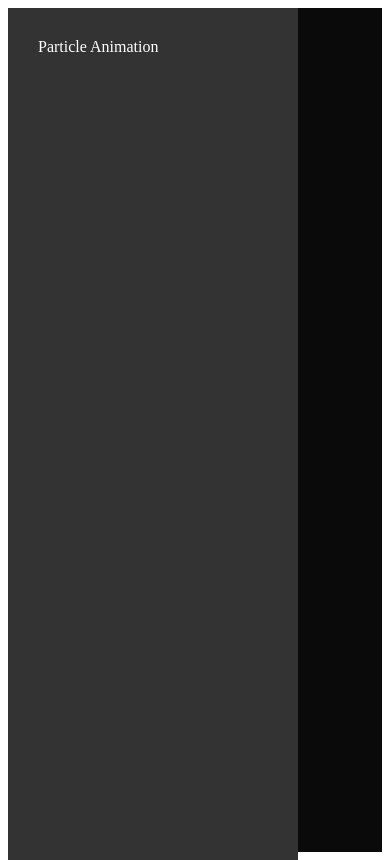
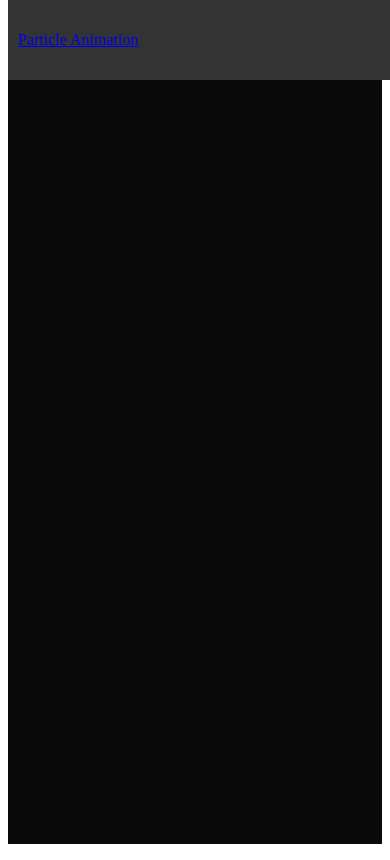
Before and after one commit to 9bfish8/AnimatePractice, a website: page public/index.html in a window 390 px wide. Drawn offline with nearby package versions, Linux system fonts and the light colour scheme.

Commit message:
fix:반응형 추가

```diff
--- a/public/component/sidebar/sidebar.css
+++ b/public/component/sidebar/sidebar.css
@@ -6,11 +6,17 @@
   padding: 20px;
 }
 
-.sidebar a {
-  color: white;
-  text-decoration: none;
-  padding: 10px;
-  display: block;
-  margin-bottom: 5px;
-  border-radius: 5px;
+@media screen and (max-width: 768px) {
+  .sidebar {
+    width: 100%;
+    height: 60px;
+    padding: 10px;
+    display: flex;
+    align-items: center;
+  }
+
+  .sidebar a {
+    margin-right: 15px;
+    margin-bottom: 0;
+  }
 }
--- a/public/styles/main.css
+++ b/public/styles/main.css
@@ -1,3 +1,4 @@
+/* main.css */
 .main-content {
   margin-left: 250px;
   height: 100vh;
@@ -8,3 +9,19 @@ iframe {
   height: 100%;
   border: none;
 }
+
+@media screen and (max-width: 768px) {
+  .main-content {
+    margin-left: 0;
+    margin-top: 60px;
+    height: calc(100vh - 60px);
+  }
+
+  #sidebar-container {
+    position: fixed;
+    top: 0;
+    width: 100%;
+    height: 60px;
+    z-index: 100;
+  }
+}
```
